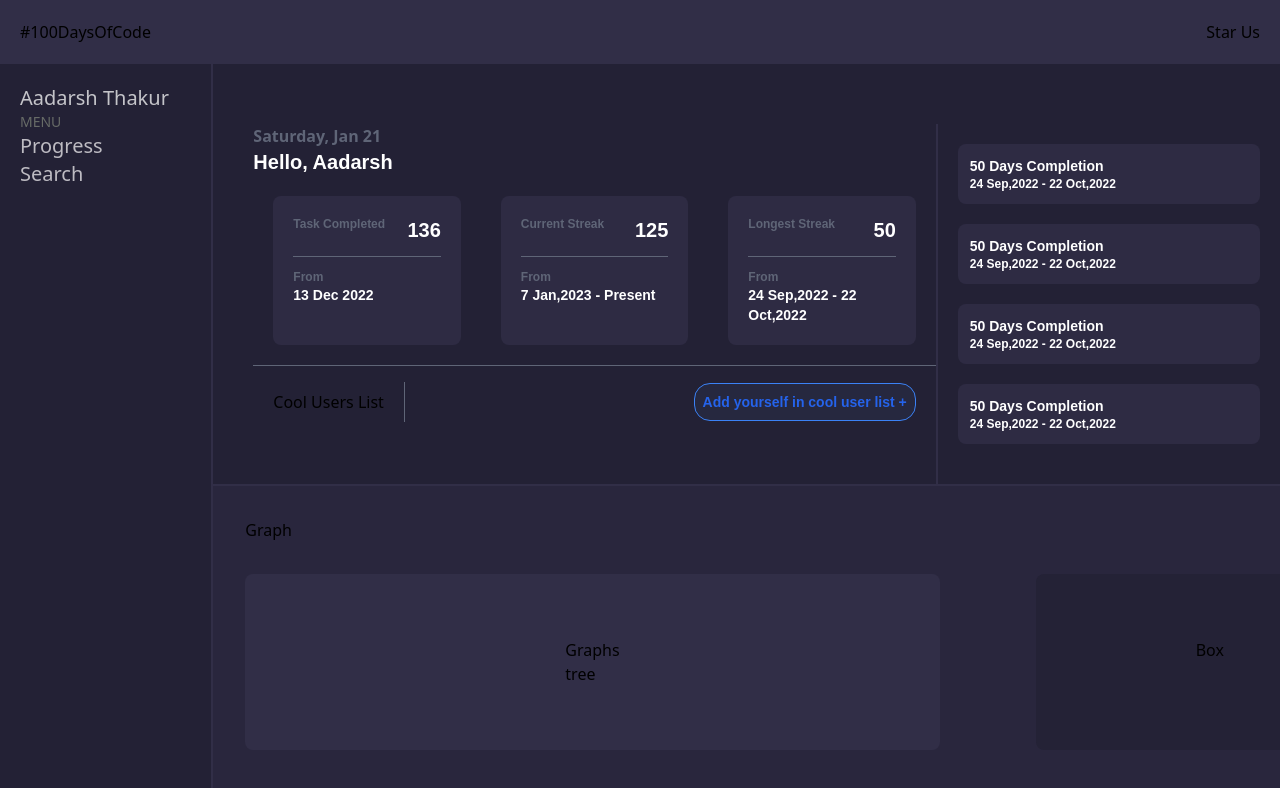
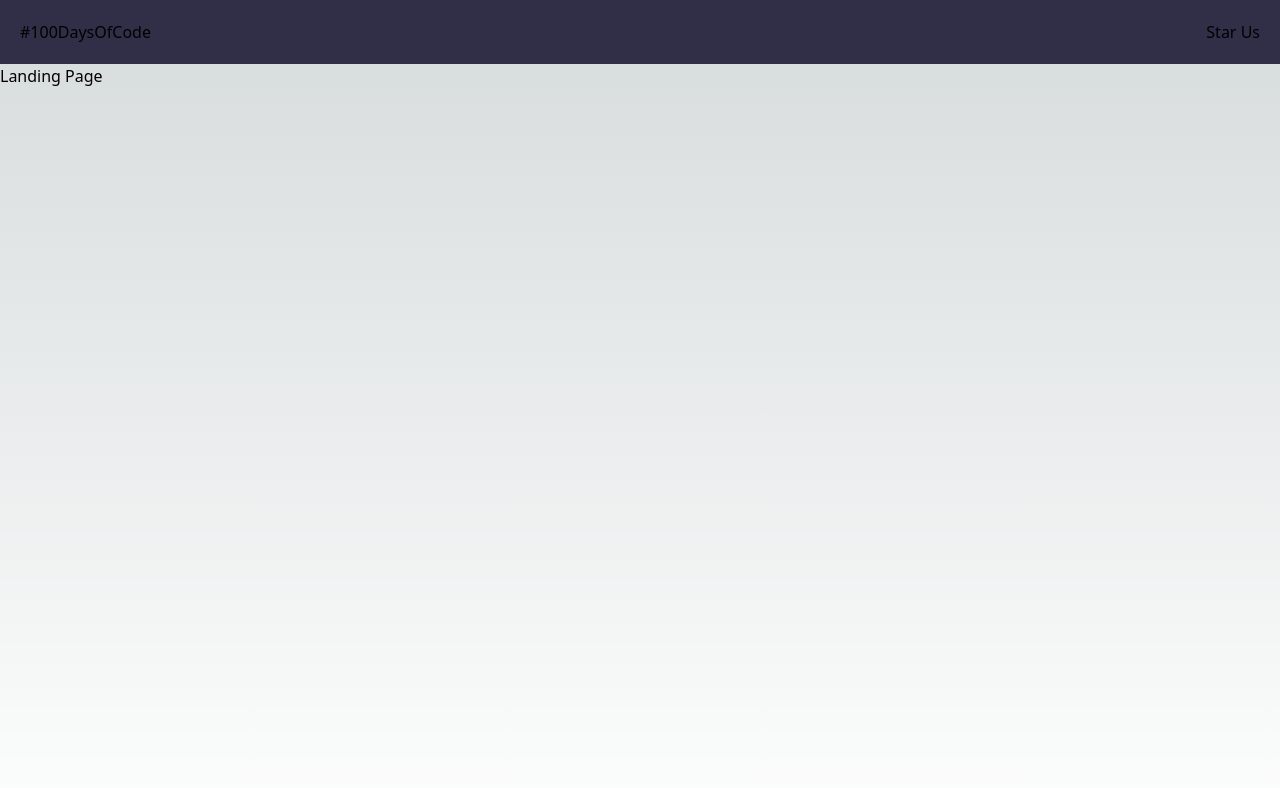
Before and after one commit to Aadarsh805/100daysofcode-tracker, a Next.js app: page / in a window 1280 px wide. Shown: the top 788 px of the page. Built offline with nearby package versions, Linux system fonts and the light colour scheme.

Commit message:
Update page.tsx

```diff
--- a/app/page.tsx
+++ b/app/page.tsx
@@ -1,10 +1,8 @@
-import Image from "next/image";
-import Page from "./dashboard/page";
 
 export default function Home() {
   return (
     <div className="h-screen">
-      <Page />
+      <p>Landing Page</p>
     </div>
   );
 }
```
